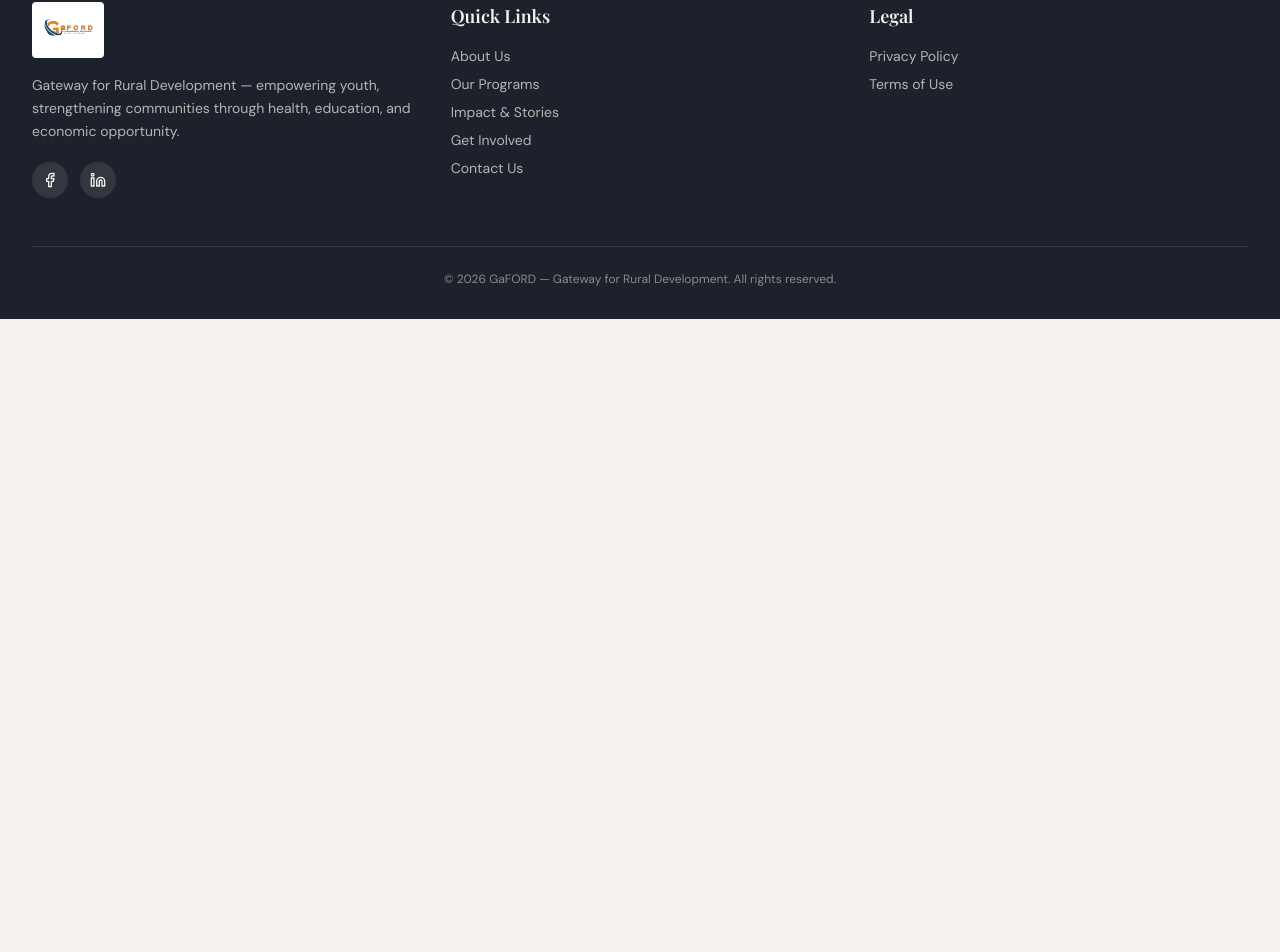
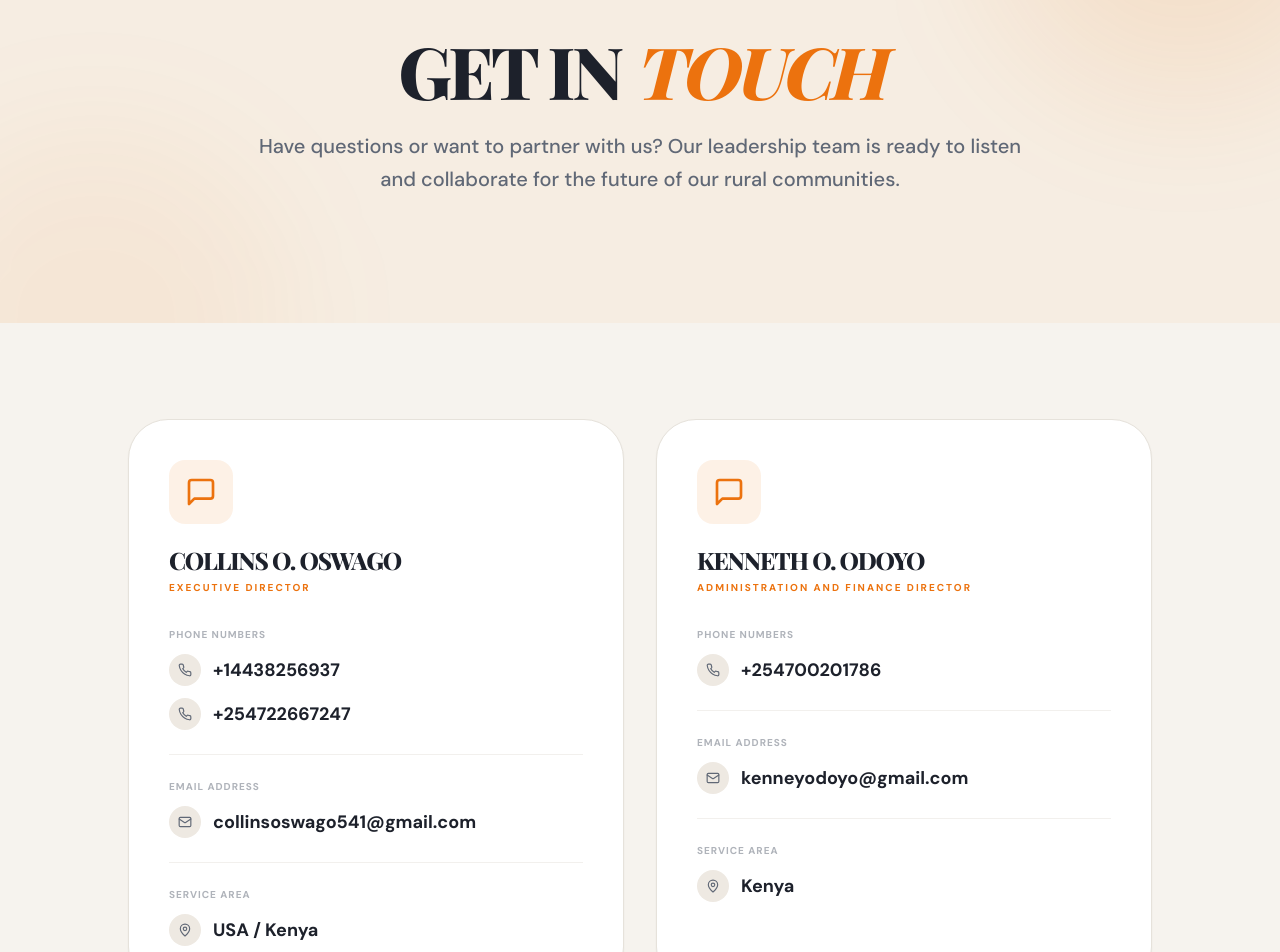
Before and after one commit to JosephOkumu/Gaford, a React (Vite) app in the folder frontend/: page /contact in a window 1280 px wide. Shown: the part 174-1126 px from the top of the page. Before the commit the page ends 800 px from the top, so only its background shows below. Built offline with nearby package versions, Linux system fonts and the light colour scheme; the HTML template or start-up script is replaced by a standard one; a web font is replaced by a local one.

Commit message:
chore: add contact section

```diff
--- a/frontend/src/App.tsx
+++ b/frontend/src/App.tsx
@@ -10,6 +10,7 @@ import Programs from "./pages/Programs";
 import GetInvolved from "./pages/GetInvolved";
 import About from "./pages/About";
 import Donate from "./pages/Donate";
+import Contact from "./pages/Contact";
 import PrivacyPolicy from "./pages/PrivacyPolicy";
 import TermsOfUse from "./pages/TermsOfUse";
 import NotFound from "./pages/NotFound";
@@ -30,6 +31,7 @@ const App = () => (
             <Route path="/programs" element={<Programs />} />
             <Route path="/get-involved" element={<GetInvolved />} />
             <Route path="/donate" element={<Donate />} />
+            <Route path="/contact" element={<Contact />} />
             <Route path="/privacy" element={<PrivacyPolicy />} />
             <Route path="/terms" element={<TermsOfUse />} />
             <Route path="*" element={<NotFound />} />
--- /dev/null
+++ b/frontend/src/pages/Contact.tsx
@@ -0,0 +1,117 @@
+import { motion } from "framer-motion";
+import { Mail, Phone, MapPin, Send, MessageSquare, Linkedin, Facebook } from "lucide-react";
+import { Button } from "@/components/ui/button";
+import { Input } from "@/components/ui/input";
+import { Textarea } from "@/components/ui/textarea";
+
+const Contact = () => {
+    const directors = [
+        {
+            name: "Collins O. Oswago",
+            role: "Executive Director",
+            phones: ["+14438256937", "+254722667247"],
+            email: "collinsoswago541@gmail.com",
+            location: "USA / Kenya"
+        },
+        {
+            name: "Kenneth O. Odoyo",
+            role: "Administration and Finance Director",
+            phones: ["+254700201786"],
+            email: "kenneyodoyo@gmail.com",
+            location: "Kenya"
+        }
+    ];
+
+    return (
+        <div className="bg-background min-h-screen">
+            {/* Hero Header */}
+            <section className="relative py-20 lg:py-32 overflow-hidden bg-primary/5">
+                <div className="container mx-auto px-4 relative z-10 text-center">
+                    <motion.div
+                        initial={{ opacity: 0, y: 20 }}
+                        animate={{ opacity: 1, y: 0 }}
+                        transition={{ duration: 0.6 }}
+                        className="max-w-3xl mx-auto"
+                    >
+                        <h1 className="text-4xl md:text-5xl lg:text-7xl font-black mb-6 tracking-tighter uppercase leading-none">
+                            GET IN <span className="text-primary italic">TOUCH</span>
+                        </h1>
+                        <p className="text-xl text-muted-foreground font-medium leading-relaxed">
+                            Have questions or want to partner with us? Our leadership team is ready to listen and collaborate for the future of our rural communities.
+                        </p>
+                    </motion.div>
+                </div>
+                {/* Decorative Background Elements */}
+                <div className="absolute top-0 right-0 -translate-y-1/2 translate-x-1/4 w-96 h-96 bg-primary/10 rounded-full blur-3xl" />
+                <div className="absolute bottom-0 left-0 translate-y-1/2 -translate-x-1/4 w-96 h-96 bg-primary/5 rounded-full blur-3xl" />
+            </section>
+
+            {/* Leadership Contact Grid */}
+            <section className="py-24 relative">
+                <div className="container mx-auto px-4">
+                    <div className="grid md:grid-cols-2 gap-8 max-w-5xl mx-auto">
+                        {directors.map((director, index) => (
+                            <motion.div
+                                key={index}
+                                initial={{ opacity: 0, y: 20 }}
+                                whileInView={{ opacity: 1, y: 0 }}
+                                viewport={{ once: true }}
+                                transition={{ delay: index * 0.1 }}
+                                className="bg-card border border-border p-10 rounded-[2.5rem] shadow-sm hover:shadow-2xl hover:-translate-y-2 transition-all duration-500 flex flex-col h-full group"
+                            >
+                                <div className="mb-8">
+                                    <div className="w-16 h-16 bg-primary/10 rounded-2xl flex items-center justify-center text-primary mb-6 group-hover:scale-110 transition-transform">
+                                        <MessageSquare size={32} />
+                                    </div>
+                                    <h3 className="text-2xl font-black uppercase tracking-tighter mb-2 leading-none">
+                                        {director.name}
+                                    </h3>
+                                    <p className="text-primary font-bold uppercase tracking-[0.2em] text-[10px]">
+                                        {director.role}
+                                    </p>
+                                </div>
+
+                                <div className="space-y-6 flex-grow">
+                                    <div className="space-y-3">
+                                        <p className="text-[10px] font-black uppercase tracking-widest text-muted-foreground/50">Phone Numbers</p>
+                                        {director.phones.map((phone, i) => (
+                                            <a key={i} href={`tel:${phone}`} className="flex items-center gap-3 text-lg font-bold text-foreground hover:text-primary transition-colors">
+                                                <div className="w-8 h-8 rounded-full bg-muted flex items-center justify-center">
+                                                    <Phone size={14} className="text-muted-foreground" />
+                                                </div>
+                                                {phone}
+                                            </a>
+                                        ))}
+                                    </div>
+
+                                    <div className="space-y-3 pt-6 border-t border-border/50">
+                                        <p className="text-[10px] font-black uppercase tracking-widest text-muted-foreground/50">Email Address</p>
+                                        <a href={`mailto:${director.email}`} className="flex items-center gap-3 text-lg font-bold text-foreground hover:text-primary transition-colors break-all">
+                                            <div className="w-8 h-8 rounded-full bg-muted flex items-center justify-center">
+                                                <Mail size={14} className="text-muted-foreground" />
+                                            </div>
+                                            {director.email}
+                                        </a>
+                                    </div>
+
+                                    <div className="space-y-3 pt-6 border-t border-border/50">
+                                        <p className="text-[10px] font-black uppercase tracking-widest text-muted-foreground/50">Service Area</p>
+                                        <div className="flex items-center gap-3 text-lg font-bold text-foreground">
+                                            <div className="w-8 h-8 rounded-full bg-muted flex items-center justify-center">
+                                                <MapPin size={14} className="text-muted-foreground" />
+                                            </div>
+                                            {director.location}
+                                        </div>
+                                    </div>
+                                </div>
+                            </motion.div>
+                        ))}
+                    </div>
+                </div>
+            </section>
+
+        </div>
+    );
+};
+
+export default Contact;
```
